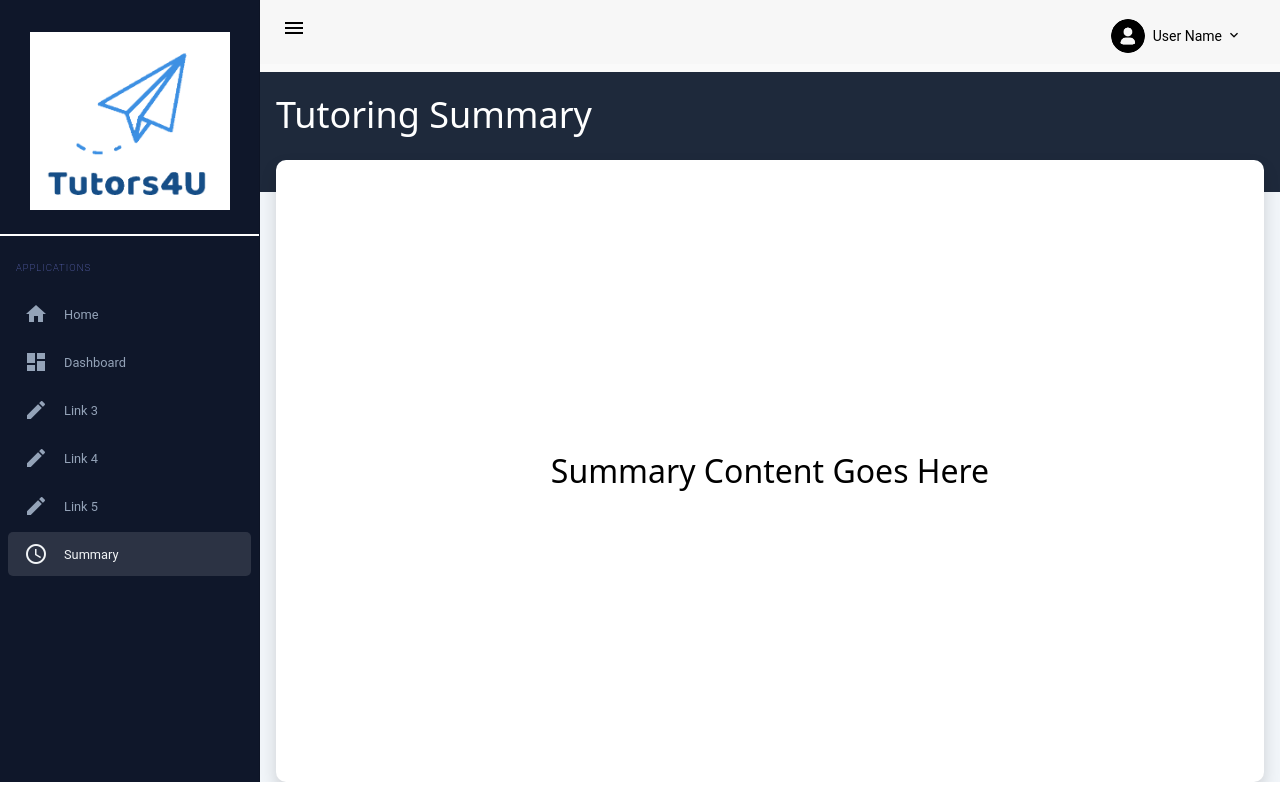
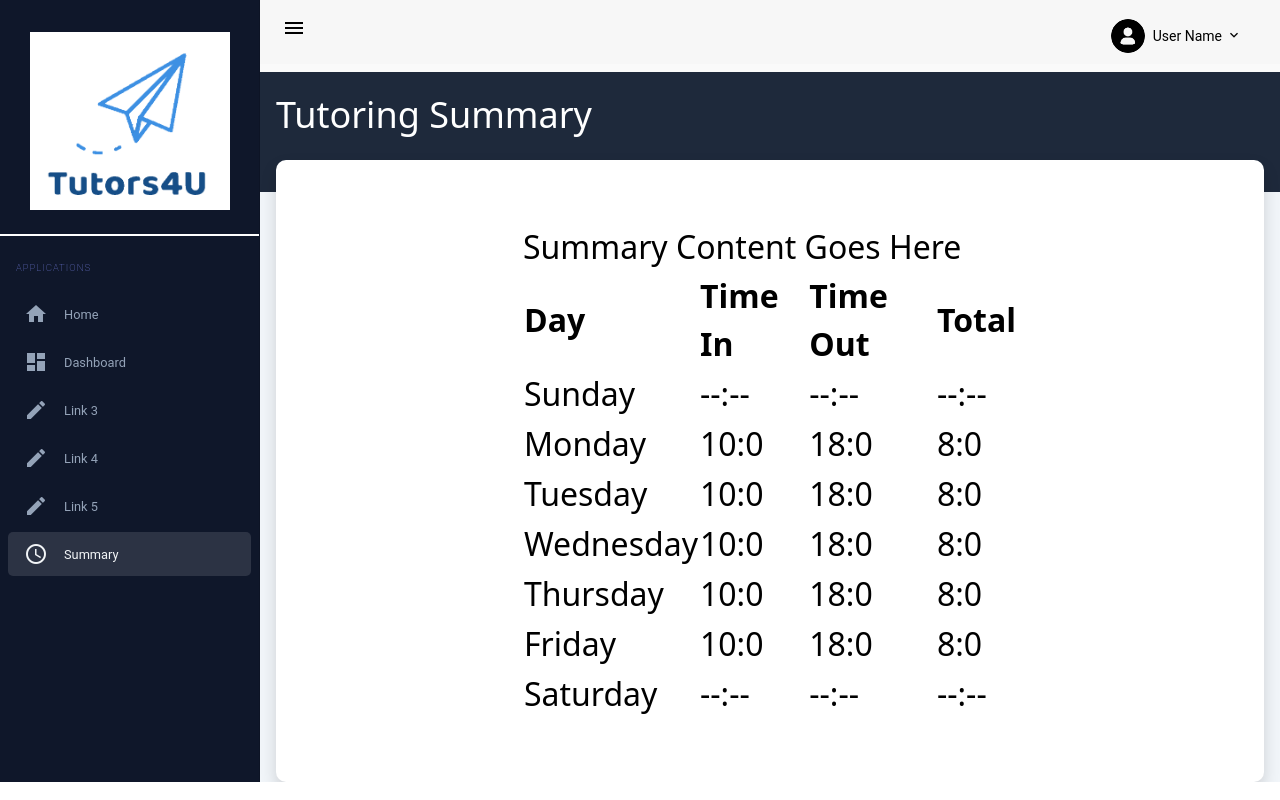
Before and after one commit to jhupprevature/rev-TutorMS, an Angular app in the folder TutorManagementSystem/: page /summary in a window 1280 px wide. Built offline with nearby package versions, Linux system fonts and the light colour scheme.

Commit message:
Figuring out the syntax for displaying times and calculating elapsed time.

```diff
--- a/TutorManagementSystem/angular.json
+++ b/TutorManagementSystem/angular.json
@@ -27,7 +27,9 @@
               "src/assets"
             ],
             "styles": [
-              "src/styles.css"
+              "src/styles.css",
+              "@angular/material/prebuilt-themes/deeppurple-amber.css",
+              "@angular/cdk/overlay-prebuilt.css"
             ],
             "scripts": []
           },
--- a/TutorManagementSystem/src/app/components/summary/hours-summary/hours-summary.component.html
+++ b/TutorManagementSystem/src/app/components/summary/hours-summary/hours-summary.component.html
@@ -3,6 +3,20 @@
     <div class="page__content shadow p-3 position-relative">
       <div class="page__content-data position-absolute">
         Summary Content Goes Here
+        <table>
+          <thead>
+            <th>Day</th>
+            <th>Time In</th>
+            <th>Time Out</th>
+            <th>Total</th>
+          </thead>
+          <tr *ngFor="let workday of fakeHoursList">
+            <td>{{workday.day}}</td>
+            <td>{{this.formatHours(workday.inTime)}}</td>
+            <td>{{this.formatHours(workday.outTime)}}</td>
+            <td>{{this.formatHours(this.subtractHours(workday))}}</td>
+          </tr>
+        </table>
       </div>
     </div>
   </div>
--- a/TutorManagementSystem/src/app/components/summary/hours-summary/hours-summary.component.ts
+++ b/TutorManagementSystem/src/app/components/summary/hours-summary/hours-summary.component.ts
@@ -10,24 +10,60 @@ export class HoursSummaryComponent implements OnInit {
   constructor() { }
 
   ngOnInit(): void {
-    this.displayHours();
+    // this.displayHours();
+    this.fakeIn.setHours(10);
+    this.fakeOut.setHours(18);
+    console.log("in:", this.fakeIn);
+    console.log("out:", this.fakeOut);
+    console.log("elapsed:", this.fakeOut.getHours() - this.fakeIn.getHours());
   }
 
+  fakeIn : Date = new Date(0);
+
+  fakeOut : Date = new Date(0);
+
   fakeHoursList: Array<any> = [
-    { "day": "Sunday", "inTime": "---", "outTime": "---"},
-    { "day": "Monday", "inTime": "10:00 AM", "outTime": "6:00 PM"},
-    { "day": "Tuesday", "inTime": "10:00 AM", "outTime": "6:00 PM"},
-    { "day": "Wednesday", "inTime": "10:00 AM", "outTime": "6:00 PM"},
-    { "day": "Thursday", "inTime": "10:00 AM", "outTime": "6:00 PM"},
-    { "day": "Friday", "inTime": "10:00 AM", "outTime": "6:00 PM"},
-    { "day": "Saturday", "inTime": "---", "outTime": "---"}
+    { "day": "Sunday",    "inTime": "---",              "outTime": "---"},
+    { "day": "Monday",    "inTime": this.fakeIn, "outTime": this.fakeOut},
+    { "day": "Tuesday",   "inTime": this.fakeIn, "outTime": this.fakeOut},
+    { "day": "Wednesday", "inTime": this.fakeIn, "outTime": this.fakeOut},
+    { "day": "Thursday",  "inTime": this.fakeIn, "outTime": this.fakeOut},
+    { "day": "Friday",    "inTime": this.fakeIn, "outTime": this.fakeOut},
+    { "day": "Saturday",  "inTime": "---",              "outTime": "---"}
   ]
 
-  displayHours() {
-    this.fakeHoursList.forEach(
-      function (value) {
-        console.log(value.day, "In:", value.inTime, "Out:", value.outTime);
-      }
-    )
+  // var textTime = new Date(sunriseMills + offsetCityMills + offsetDeviceMills).toLocaleTimeString('en-US', { hour: 'numeric', minute: 'numeric' });
+
+  // displayHours() {
+  //   this.fakeHoursList.forEach(
+  //     function (value) {
+  //       console.log(value.day, "In:", value.inTime, "Out:", value.outTime);
+  //     }
+  //   )
+  // }
+  formatHours(time: Date) : string {
+    time = new Date(time);
+    if (isNaN(time.getTime())) {
+      return "--:--";
+    }
+
+    let hh : number = time.getHours();
+    let mm : number = time.getMinutes();
+
+    // console.log(time.getDay);
+    return `${hh}:${mm}`;
+  }
+
+  subtractHours(workday : any) : Date {
+    let start = new Date(workday.inTime);
+    let end = new Date(workday.outTime);
+
+    let elapsedHours = end.getHours() - start.getHours();
+    let elapsedMinutes = end.getMinutes() - start.getMinutes();
+
+    let result = new Date(0);
+    result.setHours(elapsedHours);
+    result.setMinutes(elapsedMinutes);
+    return result;
   }
 }
--- a/TutorManagementSystem/src/styles.css
+++ b/TutorManagementSystem/src/styles.css
@@ -1,5 +1,5 @@
 /* You can add global styles to this file, and also import other style files */
-@import "~@angular/material/prebuilt-themes/deeppurple-amber.css";
+/* @import "~@angular/material/prebuilt-themes/deeppurple-amber.css"; */
 
 .page {
     color: white;
```
